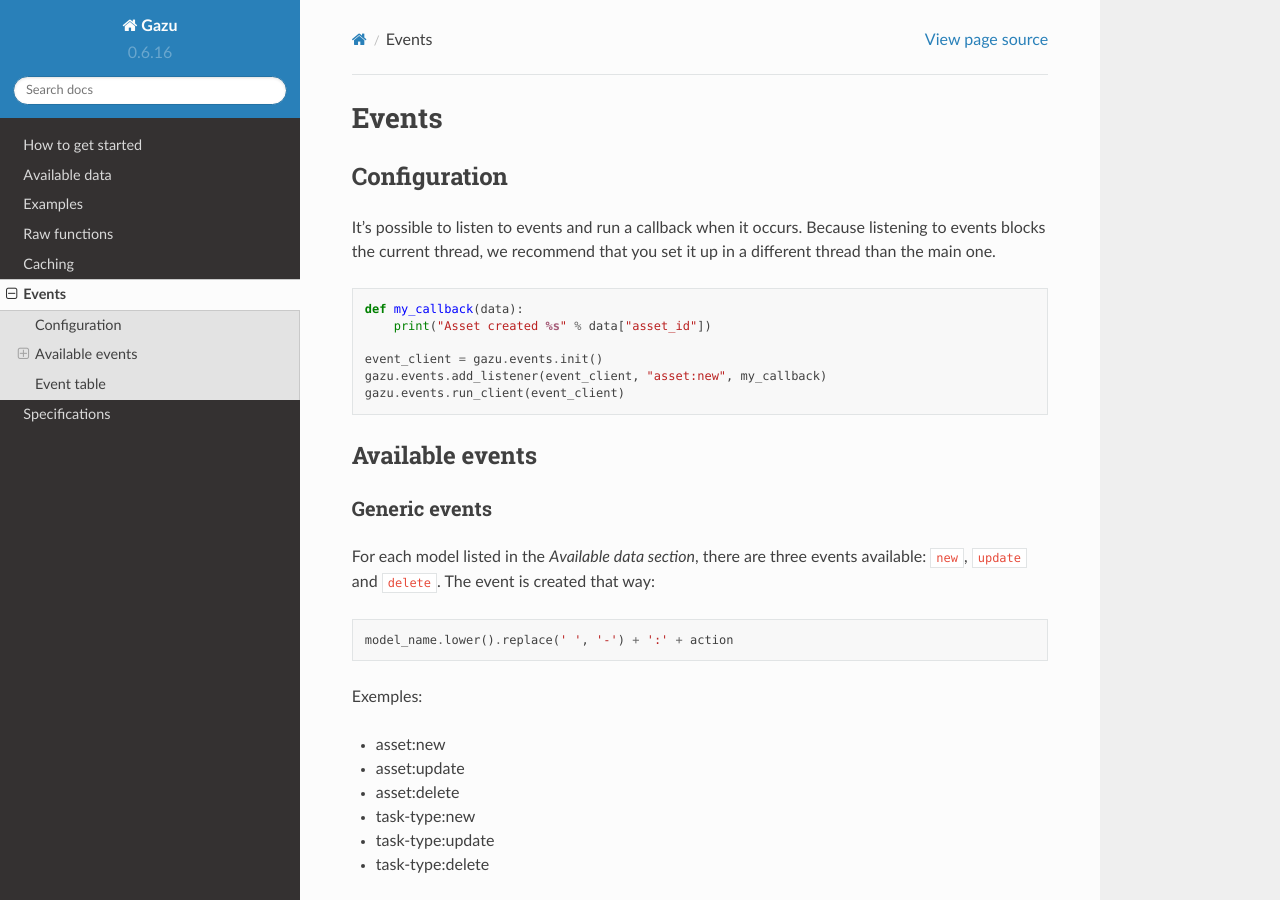
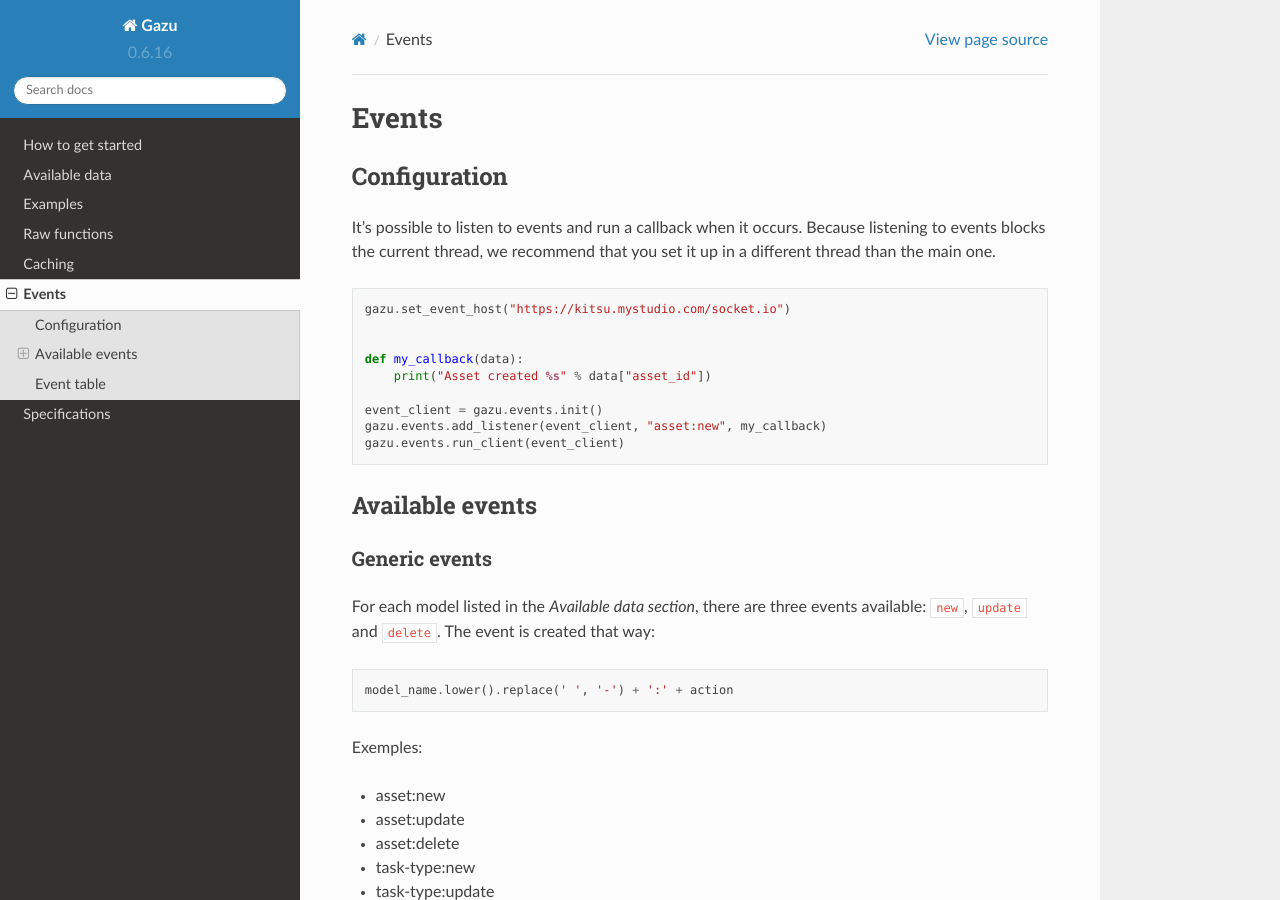
Before and after one commit to cgwire/gazu, a Sphinx documentation site: the page built from docs/source/events.md, in a window 1280 px wide and 900 px high. Built offline with Sphinx 7.4.7 and the Read the Docs theme 2.0.0, drawn with Linux system fonts in a browser that asks for light colours.

Commit message:
Fix event documentation (target url was not set)

````diff
--- a/docs/source/events.md
+++ b/docs/source/events.md
@@ -6,6 +6,9 @@
 set it up in a different thread than the main one.
 
 ```python
+gazu.set_event_host("https://kitsu.mystudio.com/socket.io")
+
+
 def my_callback(data):
     print("Asset created %s" % data["asset_id"])
 
````
